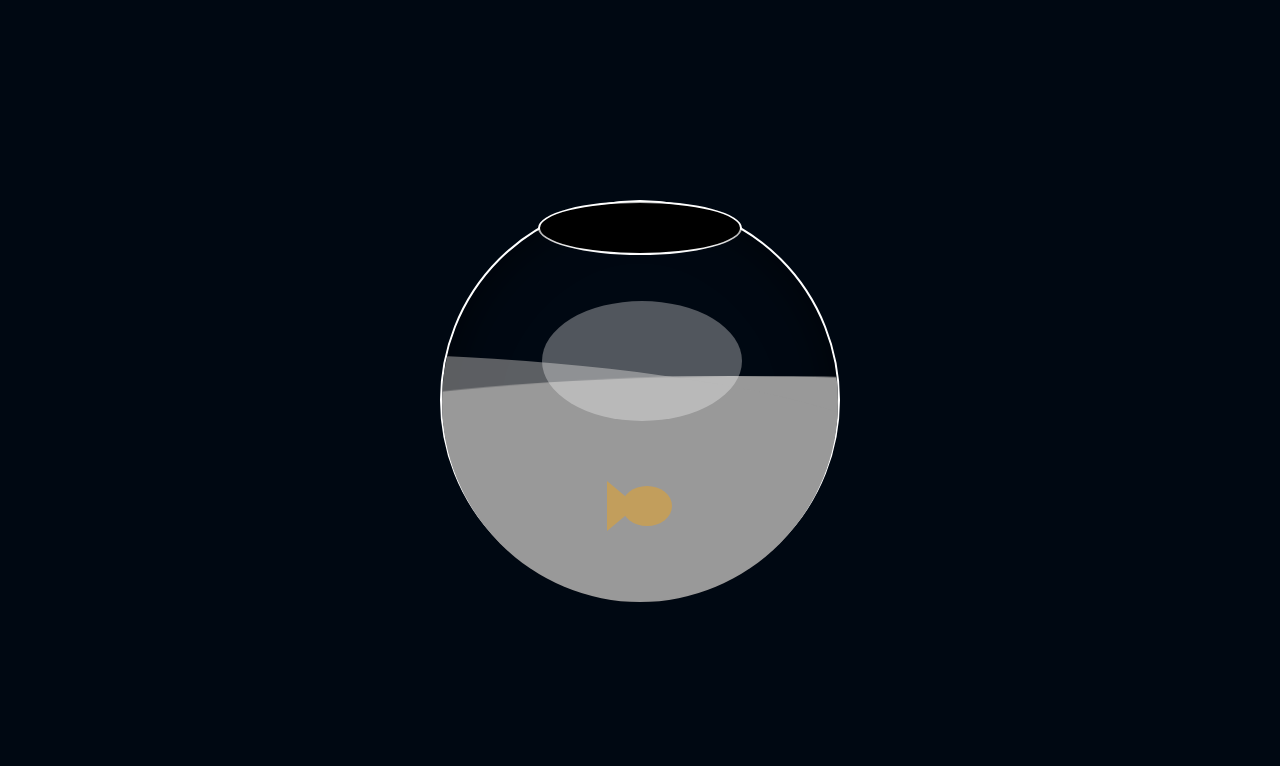
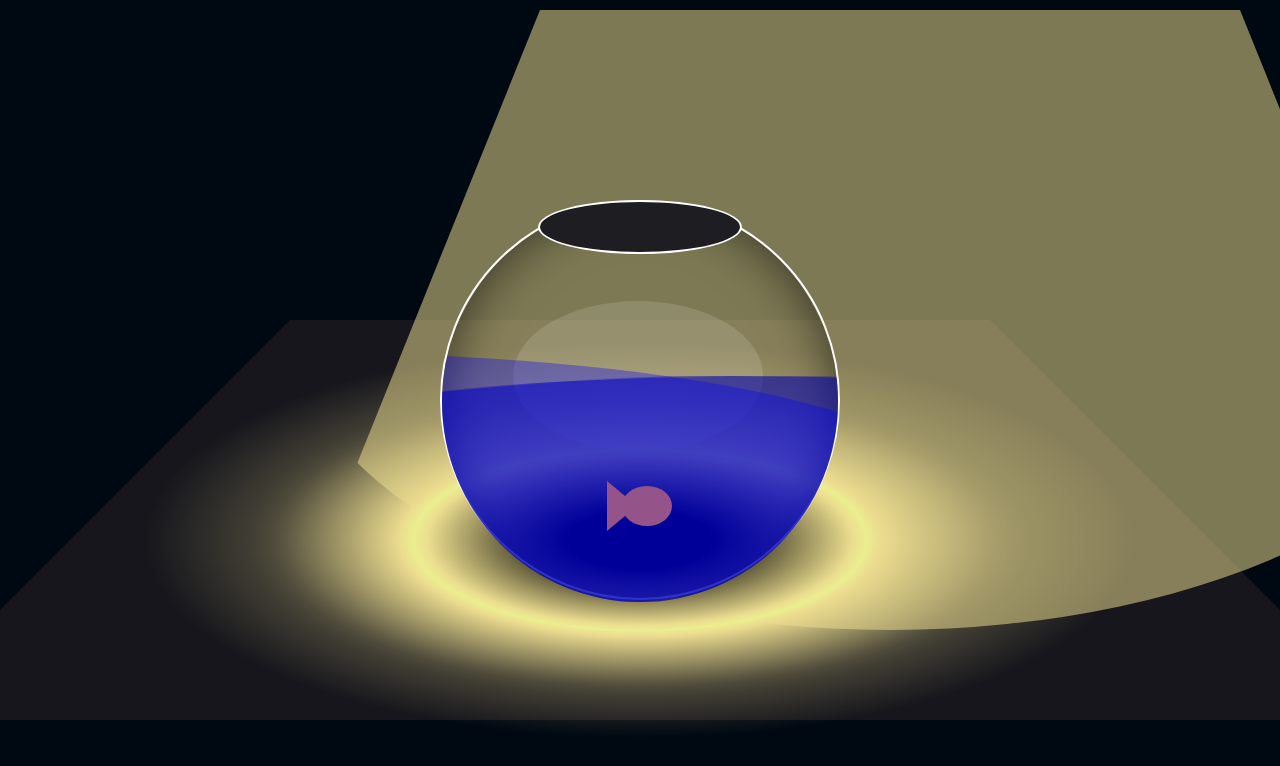
Before and after one commit to Willienn/site, a Next.js app: page /aquarium in a window 1280 px wide. Shown: the top 766 px of the page. Built offline with nearby package versions, Linux system fonts and the light colour scheme.

Commit message:
feat(aquarium)finish aquarium

```diff
--- a/pages/aquarium/index.module.css
+++ b/pages/aquarium/index.module.css
@@ -1,24 +1,26 @@
 .bowl::before {
   content: "";
   width: 200px;
-  top: -1px;
+  top: -2px;
   transform: translateX(-50%);
-  background-color: black;
+  background-color: #1e1d21;
   height: 50px;
   position: absolute;
   left: 50%;
   border: 2px solid white;
   border-radius: 50%;
+  z-index: 1;
 }
 .bowl::after {
   content: "";
-  width: 200px;
-  height: 120px;
+  width: 250px;
+  height: 150px;
   position: absolute;
-  left: 100px;
+  left: 18%;
   top: 25%;
-  background-color: #ffffff51;
+  background-color: #ffffff22;
   border-radius: 50%;
+  z-index: 1;
 }
 .waves {
   position: relative;
@@ -29,6 +31,7 @@
 }
 .waves::before,
 .waves::after {
+  z-index: 2;
   content: "";
   position: absolute;
   width: 100vw;
@@ -36,7 +39,7 @@
   transform: translate(50%, 75%);
 }
 .waves::before {
-  background-color: #999999;
+  background-color: #0000aa99;
   border-radius: 100%;
   bottom: -30px;
   height: 20vw;
@@ -44,7 +47,7 @@
   animation: waves1 10s ease-in-out infinite;
 }
 .waves::after {
-  background-color: #99999999;
+  background-color: #0000ff55;
   border-radius: 50%;
   bottom: -20px;
   height: 21vw;
@@ -77,9 +80,39 @@
   border-top: 25px solid transparent;
   border-bottom: 25px solid transparent;
 
-  border-left: 30px solid orange;
-
+  border-left: 30px solid #e07f4e;
   position: absolute;
   top: -5px;
   left: -15px;
 }
+.table::before {
+  content: "";
+  position: absolute;
+  top: -310px;
+  left: 0%;
+  width: 700px;
+  border-left: 250px solid transparent;
+  border-right: 250px solid transparent;
+  border-bottom: 620px solid #ebdc8f88;
+  border-bottom-left-radius: 100%;
+  border-bottom-right-radius: 100%;
+}
+.table::after {
+  content: "";
+  position: absolute;
+  top: 20px;
+  left: -150px;
+  border-radius: 100%;
+  background-image: radial-gradient(
+    black 10%,
+    #ebdd8f 30%,
+    #ebee8f 32%,
+    #ebdc8f 34%,
+    #ebdc8f55 50%,
+    #ebdc8f44 52%,
+    #ebdc8f33 55%,
+    transparent 70%
+  );
+  width: 1000px;
+  height: 400px;
+}
--- a/pages/aquarium/index.tsx
+++ b/pages/aquarium/index.tsx
@@ -1,4 +1,4 @@
-import {Box, Center} from "@chakra-ui/react";
+import {Box, Center, Flex} from "@chakra-ui/react";
 import {useState} from "react";
 import styles from "./index.module.css";
 
@@ -11,12 +11,23 @@ export default function index() {
   }, 2000);
   return (
     <Box
+      overflow="hidden"
       display="flex"
       justifyContent="center"
-      alignItems="center"
       w="100vw"
       h="100vh"
     >
+      <Flex justifyContent="center" alignItems="center" pos="relative">
+        <Box
+          w="1500px"
+          borderBottom="400px solid #16161c"
+          borderLeft="400px solid #000812"
+          borderRight="400px solid #000812"
+          top="40%"
+          zIndex="-1"
+          pos="absolute"
+          className={styles.table}
+        ></Box>
         <Box
           className={styles.bowl}
           pos="relative"
@@ -27,18 +38,20 @@ export default function index() {
         >
           <Box className={styles.waves}>
             <Box
-          transition='all 1s'
-          borderRadius='50%'
+              transition="all 1s"
+              borderRadius="50%"
               w="50px"
               h="40px"
               pos="absolute"
-            bgColor="orange"
+              bgColor="#e07f4e"
               top={a}
               left={b}
               className={styles.fish}
+              zIndex="2"
             ></Box>
           </Box>
         </Box>
+      </Flex>
     </Box>
   );
 }
```
Lines whose indentation alone changed are shown as unchanged.
